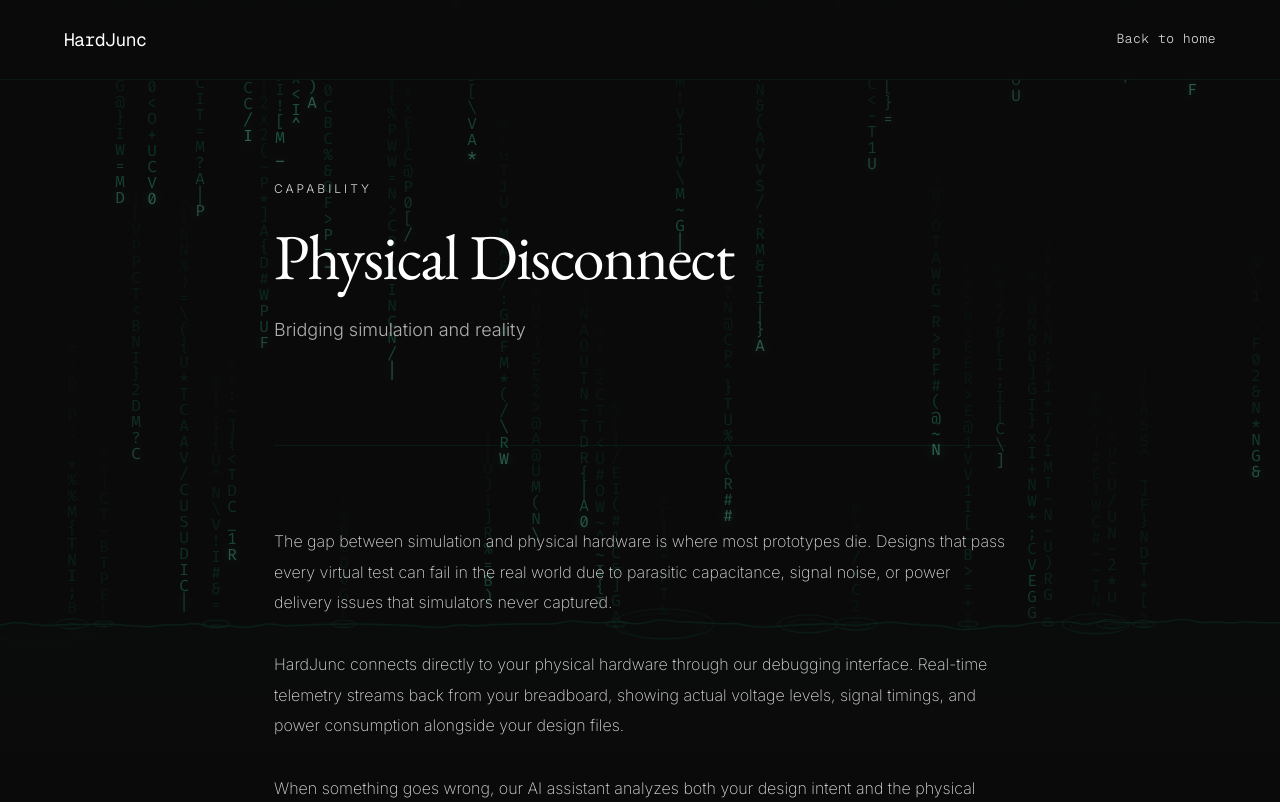
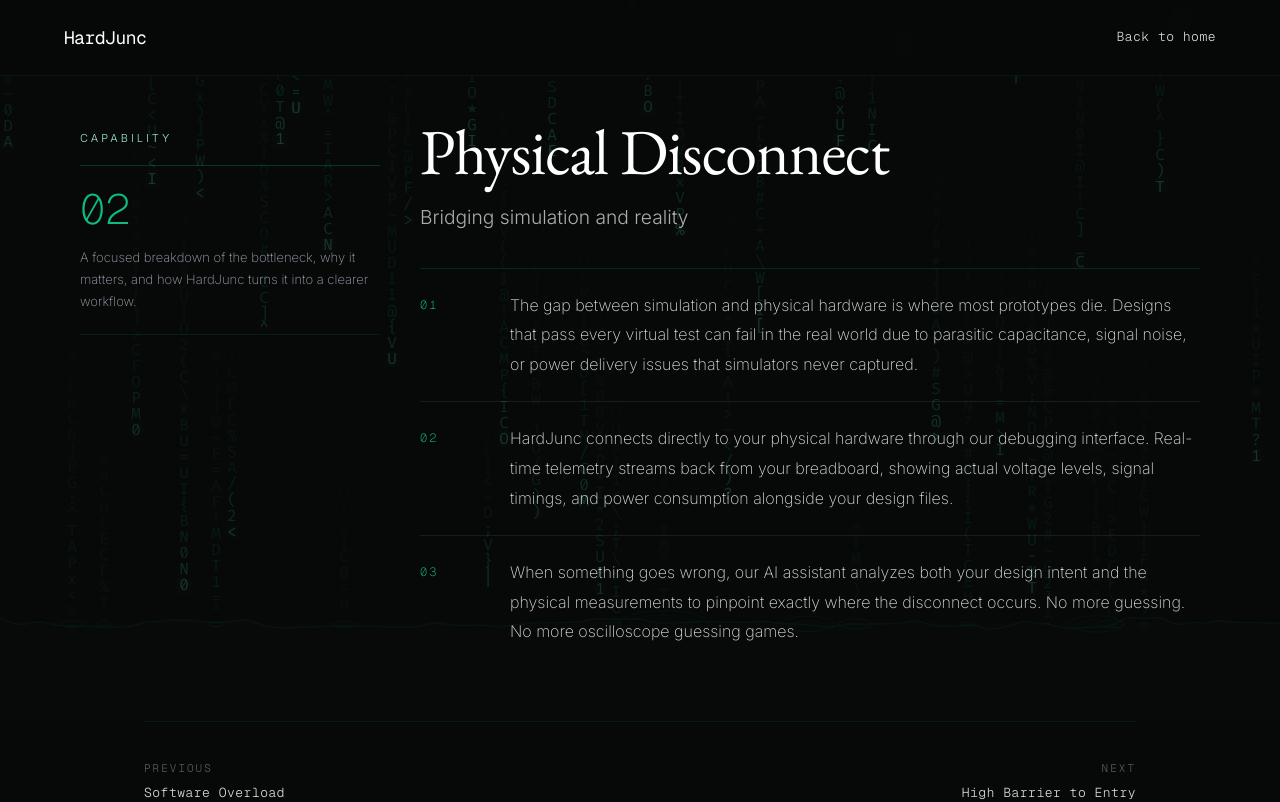
Before and after one commit to rahulee24/hardjunc_front_kimi, a React (Vite) app: page /capability/physical-disconnect in a window 1280 px wide. Shown: the top 802 px of the page. Built offline with nearby package versions, Linux system fonts and the light colour scheme.

Commit message:
Organize capability detail pages

```diff
--- a/src/sections/CapabilityDetail.tsx
+++ b/src/sections/CapabilityDetail.tsx
@@ -21,15 +21,14 @@
   const currentIndex = SLUGS.indexOf(slug!);
   const prevSlug = currentIndex > 0 ? SLUGS[currentIndex - 1] : null;
   const nextSlug = currentIndex < SLUGS.length - 1 ? SLUGS[currentIndex + 1] : null;
+  const capabilityNumber = String(currentIndex + 1).padStart(2, '0');
 
   return (
-    <div style={{ background: '#0a0a0a', minHeight: '100vh', position: 'relative', overflowX: 'hidden' }}>
-      {/* Digital rain background — constrained to top hero area */}
-      <div style={{ position: 'fixed', top: 0, left: 0, width: '100%', height: '100vh', zIndex: 0, opacity: 0.4 }}>
+    <div style={{ background: '#070909', minHeight: '100vh', position: 'relative', overflowX: 'hidden' }}>
+      <div style={{ position: 'fixed', inset: 0, zIndex: 0, opacity: 0.22 }}>
         <AmberCascades />
       </div>
 
-      {/* Back nav */}
       <nav
         style={{
           position: 'fixed',
@@ -37,13 +36,13 @@
           left: 0,
           right: 0,
           zIndex: 50,
-          height: 80,
+          height: 76,
           padding: '0 5vw',
           display: 'flex',
           alignItems: 'center',
           justifyContent: 'space-between',
-          backgroundColor: 'rgba(10, 10, 10, 0.9)',
-          backdropFilter: 'blur(8px)',
+          backgroundColor: 'rgba(7, 9, 9, 0.92)',
+          backdropFilter: 'blur(10px)',
           borderBottom: '1px solid rgba(16, 185, 129, 0.08)',
         }}
       >
@@ -71,102 +70,160 @@
         )}
       </nav>
 
-      {/* Content */}
-      <div style={{ position: 'relative', zIndex: 2 }}>
-        {/* Hero */}
-        <section style={{ padding: '180px 5vw 100px', maxWidth: 860, margin: '0 auto' }}>
+      <main style={{ position: 'relative', zIndex: 2, paddingTop: 76 }}>
+        <section style={{ padding: '44px 5vw 52px' }}>
+          <div style={{ maxWidth: 1120, margin: '0 auto' }}>
+            <div className="grid gap-10 lg:grid-cols-[300px_minmax(0,1fr)]">
+              <aside style={{ paddingTop: 10 }}>
                 {capabilityDetailConfig.sectionLabel && (
                   <motion.div
-              initial={{ opacity: 0, y: 20 }}
+                    initial={{ opacity: 0, y: 14 }}
                     animate={{ opacity: 1, y: 0 }}
-              transition={{ duration: 0.6 }}
+                    transition={{ duration: 0.45 }}
                     style={{
                       fontFamily: "'Inter', sans-serif",
-                fontSize: 12,
+                      fontSize: 11,
                       fontWeight: 300,
                       letterSpacing: '3px',
                       textTransform: 'uppercase',
-                color: '#dadada',
-                opacity: 0.5,
-                marginBottom: 24,
+                      color: '#9ce8d0',
+                      opacity: 0.85,
+                      marginBottom: 18,
                     }}
                   >
                     {capabilityDetailConfig.sectionLabel}
                   </motion.div>
                 )}
+
+                <motion.div
+                  initial={{ opacity: 0, y: 16 }}
+                  animate={{ opacity: 1, y: 0 }}
+                  transition={{ duration: 0.55, delay: 0.05 }}
+                  style={{
+                    borderTop: '1px solid rgba(16, 185, 129, 0.25)',
+                    borderBottom: '1px solid rgba(16, 185, 129, 0.12)',
+                    padding: '22px 0',
+                  }}
+                >
+                  <div
+                    style={{
+                      fontFamily: "'GeistMono', monospace",
+                      fontSize: 42,
+                      lineHeight: 1,
+                      color: '#10b981',
+                      marginBottom: 16,
+                    }}
+                  >
+                    {capabilityNumber}
+                  </div>
+                  <p
+                    style={{
+                      fontFamily: "'Inter', sans-serif",
+                      fontSize: 13,
+                      lineHeight: 1.7,
+                      color: '#9ca3af',
+                      margin: 0,
+                    }}
+                  >
+                    A focused breakdown of the bottleneck, why it matters, and how HardJunc turns it into a clearer workflow.
+                  </p>
+                </motion.div>
+              </aside>
+
+              <div>
                 <motion.h1
-            initial={{ opacity: 0, y: 30 }}
+                  initial={{ opacity: 0, y: 24 }}
                   animate={{ opacity: 1, y: 0 }}
-            transition={{ duration: 0.8, delay: 0.1 }}
+                  transition={{ duration: 0.7, delay: 0.1 }}
                   style={{
                     fontFamily: "'EB Garamond', serif",
                     fontWeight: 400,
-              fontSize: 'clamp(40px, 5vw, 72px)',
-              lineHeight: 1.1,
-              letterSpacing: '-1.5px',
+                    fontSize: 'clamp(42px, 5vw, 76px)',
+                    lineHeight: 1,
+                    letterSpacing: '-1px',
                     color: '#ffffff',
-              margin: '0 0 24px 0',
+                    margin: '0 0 18px',
+                    textWrap: 'balance',
                   }}
                 >
                   {data.title}
                 </motion.h1>
+
                 {data.subtitle && (
                   <motion.p
-              initial={{ opacity: 0, y: 20 }}
+                    initial={{ opacity: 0, y: 16 }}
                     animate={{ opacity: 1, y: 0 }}
-              transition={{ duration: 0.6, delay: 0.2 }}
+                    transition={{ duration: 0.55, delay: 0.18 }}
                     style={{
                       fontFamily: "'Inter', sans-serif",
                       fontWeight: 300,
-                fontSize: 18,
-                lineHeight: 1.6,
-                color: 'rgba(218, 218, 218, 0.8)',
-                margin: 0,
-                maxWidth: 540,
+                      fontSize: 'clamp(16px, 1.5vw, 20px)',
+                      lineHeight: 1.65,
+                      color: 'rgba(218, 218, 218, 0.78)',
+                      margin: '0 0 34px',
+                      maxWidth: 720,
                     }}
                   >
                     {data.subtitle}
                   </motion.p>
                 )}
-        </section>
 
-        {/* Divider */}
-        <div style={{ maxWidth: 860, margin: '0 auto', padding: '0 5vw' }}>
-          <div style={{ width: '100%', height: 1, background: 'rgba(16, 185, 129, 0.1)' }} />
-        </div>
-
-        {/* Article body */}
-        <article style={{ padding: '80px 5vw', maxWidth: 860, margin: '0 auto' }}>
+                <div style={{ display: 'grid', gap: 0 }}>
                   {data.paragraphs.map((p, i) => (
-            <motion.p
+                    <motion.section
                       key={i}
-              initial={{ opacity: 0, y: 20 }}
+                      initial={{ opacity: 0, y: 18 }}
                       animate={{ opacity: 1, y: 0 }}
-              transition={{ duration: 0.6, delay: i * 0.15 }}
+                      transition={{ duration: 0.5, delay: 0.22 + i * 0.08 }}
+                      style={{
+                        display: 'grid',
+                        gridTemplateColumns: 'minmax(54px, 72px) minmax(0, 1fr)',
+                        gap: 18,
+                        padding: '22px 0',
+                        borderTop: i === 0 ? '1px solid rgba(16, 185, 129, 0.18)' : '1px solid rgba(255,255,255,0.08)',
+                      }}
+                    >
+                      <span
+                        style={{
+                          fontFamily: "'GeistMono', monospace",
+                          fontSize: 12,
+                          color: '#10b981',
+                          letterSpacing: '0.18em',
+                          paddingTop: 5,
+                        }}
+                      >
+                        {String(i + 1).padStart(2, '0')}
+                      </span>
+                      <p
                         style={{
                           fontFamily: "'Inter', sans-serif",
                           fontWeight: 200,
                           fontSize: 16,
-                lineHeight: 1.9,
+                          lineHeight: 1.85,
                           color: '#dadada',
-                marginBottom: i < data.paragraphs.length - 1 ? 32 : 0,
+                          margin: 0,
+                          maxWidth: 760,
                         }}
                       >
                         {p}
-            </motion.p>
+                      </p>
+                    </motion.section>
                   ))}
-        </article>
+                </div>
+              </div>
+            </div>
+          </div>
+        </section>
 
-        {/* Prev / Next navigation */}
-        <div style={{ maxWidth: 860, margin: '0 auto', padding: '0 5vw 120px' }}>
-          <div style={{ width: '100%', height: 1, background: 'rgba(16, 185, 129, 0.08)', marginBottom: 40 }} />
-          <div style={{ display: 'flex', justifyContent: 'space-between', alignItems: 'center' }}>
+        <div style={{ maxWidth: 1120, margin: '0 auto', padding: '0 5vw 72px' }}>
+          <div style={{ width: '100%', height: 1, background: 'rgba(16, 185, 129, 0.08)', marginBottom: 24 }} />
+          <div style={{ display: 'flex', justifyContent: 'space-between', alignItems: 'stretch', gap: 18, flexWrap: 'wrap' }}>
             {prevSlug ? (
               <a
                 href={`/capability/${prevSlug}`}
                 onClick={(e) => { e.preventDefault(); navigate(`/capability/${prevSlug}`); window.scrollTo(0, 0); }}
                 className="nav-link"
-                style={{ display: 'flex', flexDirection: 'column', gap: 4 }}
+                style={{ display: 'flex', flexDirection: 'column', gap: 6, padding: '14px 0' }}
               >
                 <span style={{ fontSize: 11, opacity: 0.4, letterSpacing: '2px', textTransform: 'uppercase' }}>{capabilityDetailConfig.prevLabel}</span>
                 <span>{capabilityDetailConfig.capabilities[prevSlug].title}</span>
@@ -177,7 +234,7 @@
                 href={`/capability/${nextSlug}`}
                 onClick={(e) => { e.preventDefault(); navigate(`/capability/${nextSlug}`); window.scrollTo(0, 0); }}
                 className="nav-link"
-                style={{ display: 'flex', flexDirection: 'column', alignItems: 'flex-end', gap: 4, textAlign: 'right' }}
+                style={{ display: 'flex', flexDirection: 'column', alignItems: 'flex-end', gap: 6, padding: '14px 0', textAlign: 'right' }}
               >
                 <span style={{ fontSize: 11, opacity: 0.4, letterSpacing: '2px', textTransform: 'uppercase' }}>{capabilityDetailConfig.nextLabel}</span>
                 <span>{capabilityDetailConfig.capabilities[nextSlug].title}</span>
@@ -185,7 +242,7 @@
             ) : <div />}
           </div>
         </div>
-      </div>
+      </main>
     </div>
   );
 }
```
Lines whose indentation alone changed are shown as unchanged.
